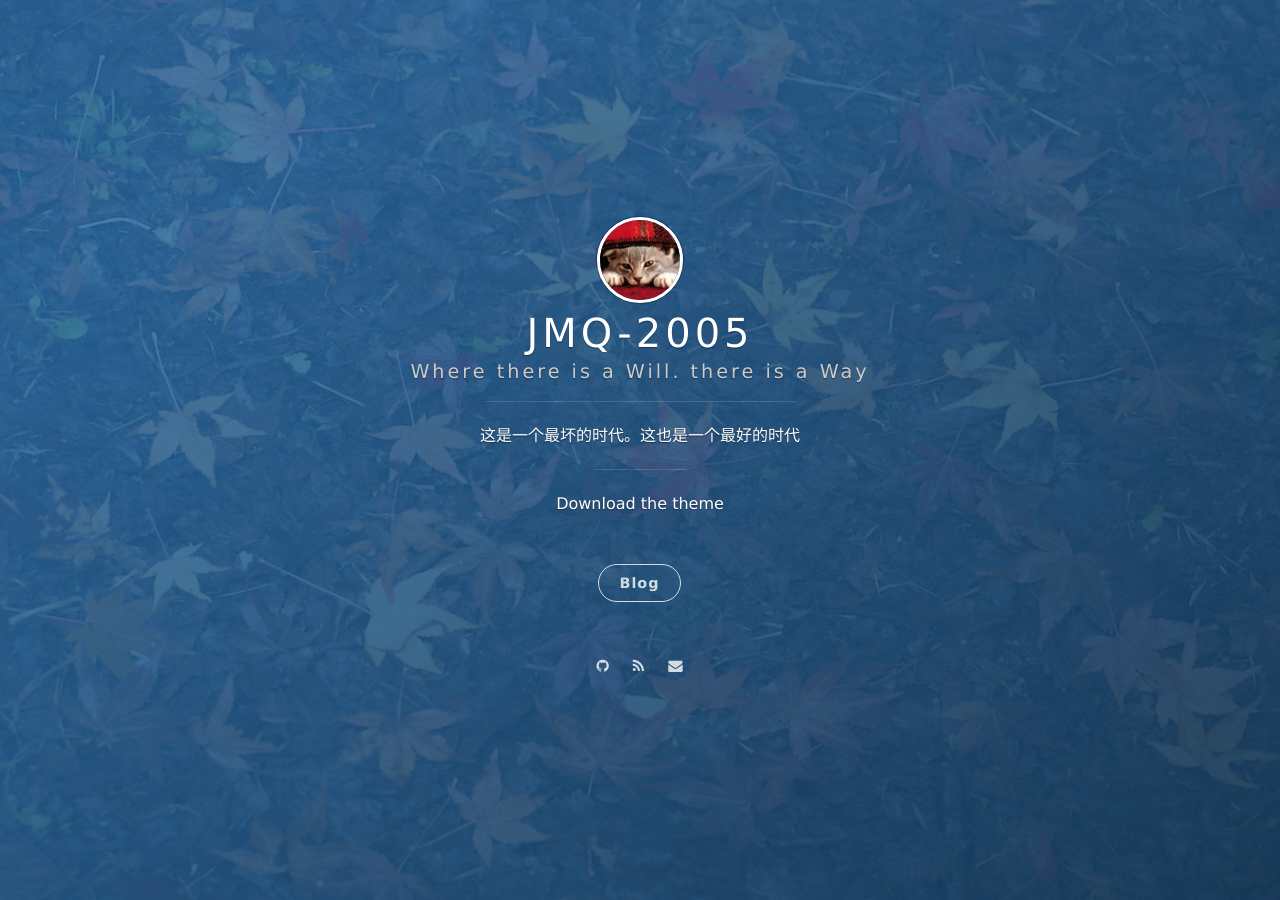
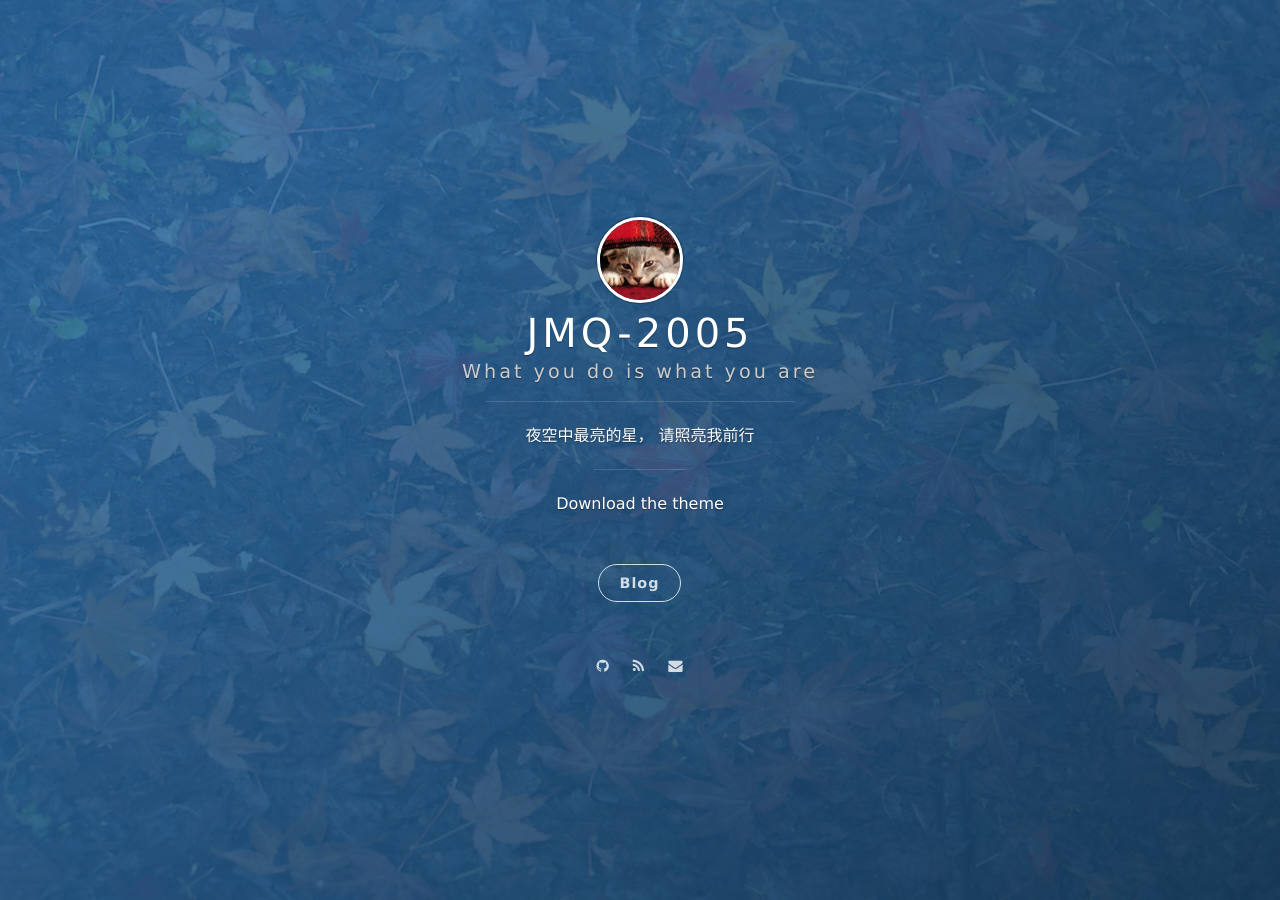
Before and after one commit to nevermore3/nevermore3.github.io, a Jekyll site: the page built from index.html, in a window 1280 px wide. Built offline with Jekyll 4.4.1, drawn with Linux system fonts in a browser that asks for light colours; nearby versions of some CDN libraries; the list of posts is cut into pages by our own code.

Commit message:
Update _config.yml

```diff
--- a/_config.yml
+++ b/_config.yml
@@ -1,8 +1,8 @@
 # Basic
 title: JMQ-2005
-subtitle: Where there is a Will. there is a Way
+subtitle: What you do is what you are
 welcome_message: <a href="https://github.com/nevermore3/nevermore3.github.io.git" target="_blank">Download the theme</a>
-description: 这是一个最坏的时代。这也是一个最好的时代
+description: 夜空中最亮的星， 请照亮我前行
 creator: <a href="http://onev.cat">@onevcat</a>
 
 url: "http://vno.onevcat.com"
```
